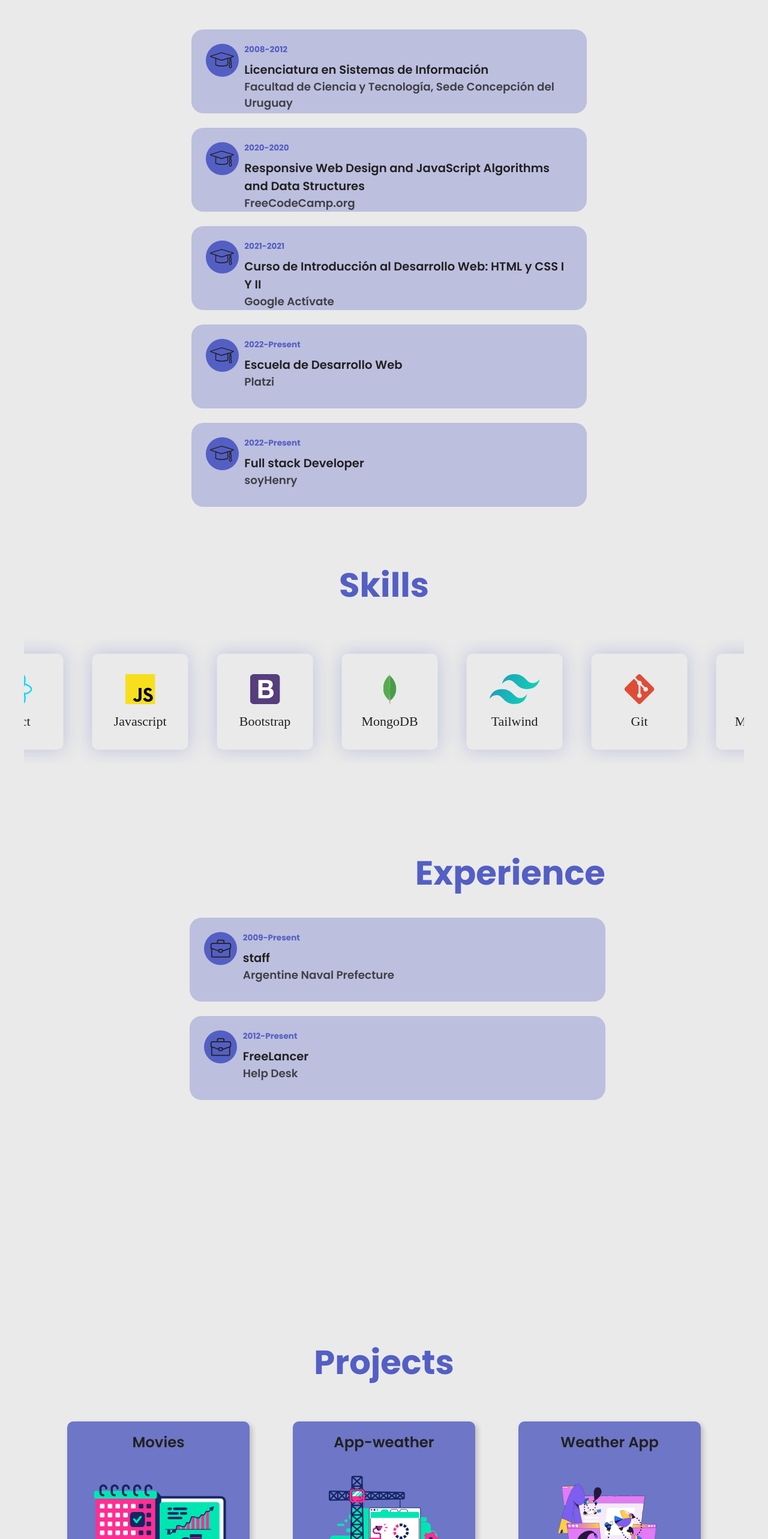
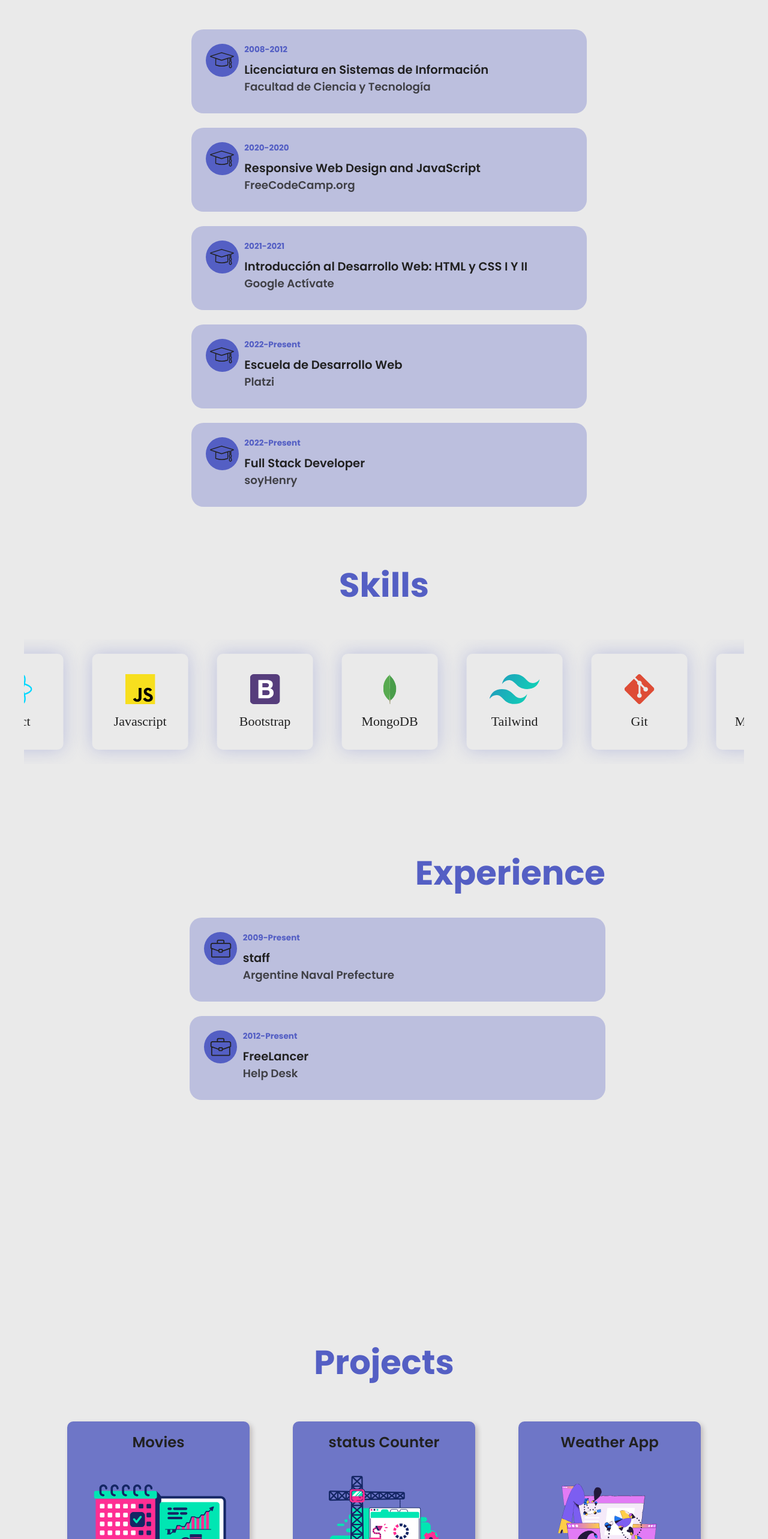
Before and after one commit to emanuelgimenez2/my-portfolio, a React (Create React App) app: page / in a window 1280 px wide. Shown: the part 1700-4266 px from the top of the page at 60% size. Built offline with nearby package versions, Linux system fonts and the light colour scheme; a web font is replaced by a local one.

Commit message:
cambios cv

```diff
--- a/src/components/About/About.js
+++ b/src/components/About/About.js
@@ -26,7 +26,7 @@ function About() {
                         src={aboutData.image === 1 ? theme.aboutimg1 : theme.aboutimg2}
                         alt=""
                     />
-                </div> */}
+                </div>  */}
             </div>
         </div>
 
--- a/src/components/Contacts/Contacts.js
+++ b/src/components/Contacts/Contacts.js
@@ -81,7 +81,7 @@ function Contacts() {
             display: 'inline-flex',
         },
         socialIcon: {
-            width: '45px',
+            width: '60px',
             height: '45px',
             borderRadius: '50%',
             display: 'flex',
@@ -176,7 +176,7 @@ function Contacts() {
                                     Name
                                 </label>
                                 <input
-                                    placeholder='John Doe'
+                                    placeholder='Emanuel Gimenez'
                                     value={name}
                                     onChange={(e) => setName(e.target.value)}
                                     type='text'
@@ -192,7 +192,7 @@ function Contacts() {
                                     Email
                                 </label>
                                 <input
-                                    placeholder='John@doe.com'
+                                    placeholder='emanuelgimenez2@gmail.com'
                                     value={email}
                                     onChange={(e) => setEmail(e.target.value)}
                                     type='email'
--- a/src/data/educationData.js
+++ b/src/data/educationData.js
@@ -1,7 +1,7 @@
 export const educationData = [
     {
         id: 1,
-        institution: "Facultad de Ciencia y Tecnología, Sede Concepción del Uruguay",
+        institution: "Facultad de Ciencia y Tecnología",
         course: "Licenciatura en Sistemas de Información",
         startYear: '2008',
         endYear: '2012'
@@ -9,14 +9,14 @@ export const educationData = [
     {
         id: 2,
         institution: "FreeCodeCamp.org",
-        course: "Responsive Web Design and JavaScript Algorithms and Data Structures",
+        course: "Responsive Web Design and JavaScript",
         startYear: '2020',
         endYear: '2020'
     },
     {
         id: 3,
         institution: "Google Actívate",
-        course: "Curso de Introducción al Desarrollo Web: HTML y CSS I Y II",
+        course: "Introducción al Desarrollo Web: HTML y CSS I Y II",
         startYear: '2021',
         endYear: '2021'
     },
@@ -30,7 +30,7 @@ export const educationData = [
     {
         id: 3,
         institution:"soyHenry",
-        course: "Full stack Developer",
+        course: "Full Stack Developer",
         startYear: '2022',
         endYear: 'Present'
     },
--- a/src/data/headerData.js
+++ b/src/data/headerData.js
@@ -7,5 +7,5 @@ export const headerData = {
     "Our greatest weakness lies in giving up. The most certain way to succeed is always to try just one more time. -Thomas A. Edison",
   image: "https://avatars.githubusercontent.com/u/75394638?v=4",
   resumePdf:
-    "https://drive.google.com/file/d/1j2Vs_FrHvDRJB87hCW_xVWjxVyAkVKhl/view?usp=sharing",
+    "https://drive.google.com/file/d/1whXY-XJqrJ4yG50rVagKgslc4m2XmsR6/view?usp=sharing",
 };
--- a/src/data/projectsData.js
+++ b/src/data/projectsData.js
@@ -20,7 +20,7 @@ export const projectsData = [
     },
     {
         id: 2,
-        projectName: "App-weather",
+        projectName: "status Counter",
         projectDesc: "Aplication that allows you to search for weather in any city.",
         tags: ['CSS3', 'React',  'BOOTSTRAP'],
         code: "https://status-counter.vercel.app/",
@@ -41,8 +41,8 @@ export const projectsData = [
         projectName: 'Android Patient Tracker',
         projectDesc: 'This project involves the development of an Android application for viewing and managing patient data.',
         tags: ['Flutter', 'Firebase'],
-        code: 'https://github.com/hhhrrrttt222111/developer-portfolio',
-        demo: 'https://github.com/hhhrrrttt222111/developer-portfolio',
+        // code: 'https://github.com/hhhrrrttt222111/developer-portfolio',
+        // demo: 'https://github.com/hhhrrrttt222111/developer-portfolio',
         image: four
     },
     {
```
